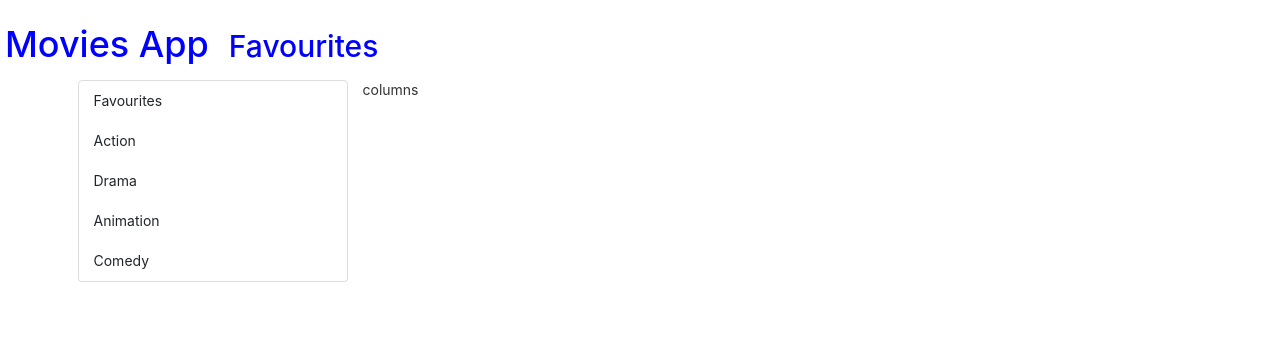
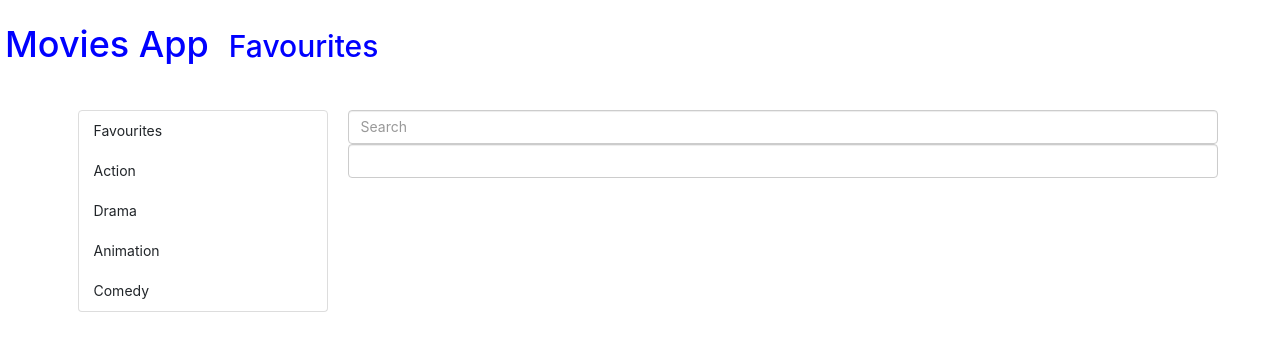
Before and after one commit to suraj016/FJP6_WEBDEV, a React (Create React App) app in the folder Module4/react/movies-app/: page / in a window 1280 px wide. Shown: the top 348 px of the page. Built offline with nearby package versions, Linux system fonts and the light colour scheme.

Commit message:
fav component added

```diff
--- a/Module4/react/movies-app/src/App.css
+++ b/Module4/react/movies-app/src/App.css
@@ -135,3 +135,12 @@ font-style: italic;
    bottom: 2rem;
    color: purple
 }
+
+
+.genre-selector{
+  padding-top: 3rem;
+  padding-right: 2rem;
+}
+.fav-table{
+  padding-top: 3rem;
+}
--- a/Module4/react/movies-app/src/components/Fav.js
+++ b/Module4/react/movies-app/src/components/Fav.js
@@ -6,7 +6,7 @@ class Fav extends Component {
       <div className="container">
         <div className="row">
           <div className="col-3">
-            <ul class="list-group">
+            <ul class="list-group genre-selector">
               <li class="list-group-item">Favourites</li>
               <li class="list-group-item">Action</li>
               <li class="list-group-item">Drama</li>
@@ -14,7 +14,12 @@ class Fav extends Component {
               <li class="list-group-item">Comedy</li>
             </ul>
           </div>
-          <div className="col-9">columns</div>
+          <div className="col-9 fav-table">
+            <div className="row">
+              <input type="text" className="form-control" placeholder="Search" />
+              <input type="text" className="form-control"/>
+            </div>
+          </div>
         </div>
       </div>
     );
```
Also changed, not shown: Module4/react/movies-app/src/components/test.js (added, +9 -0 lines).
